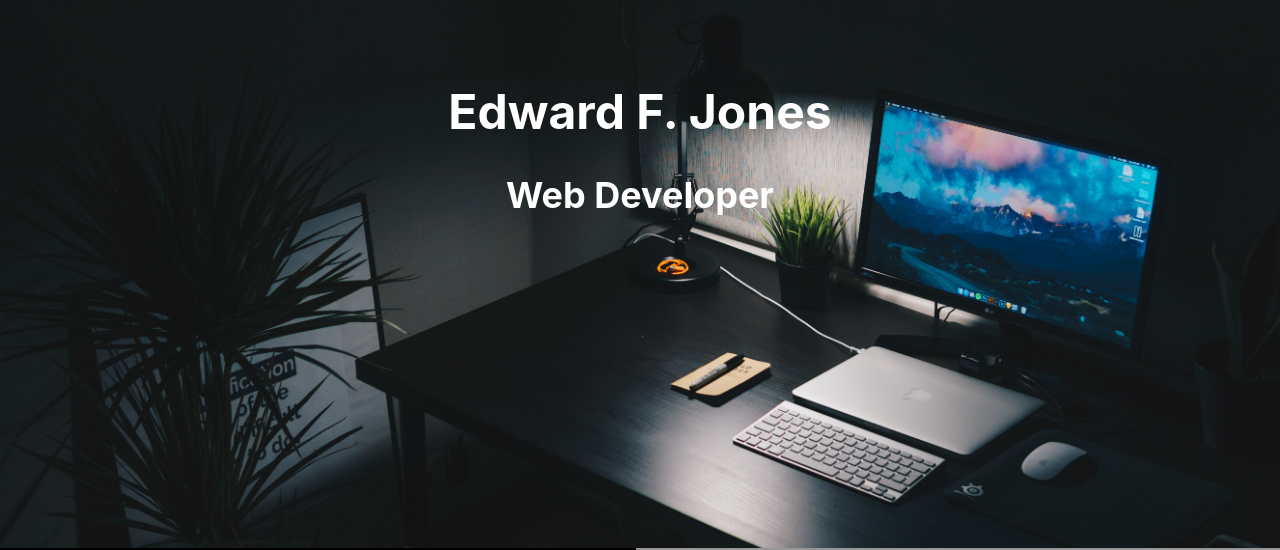
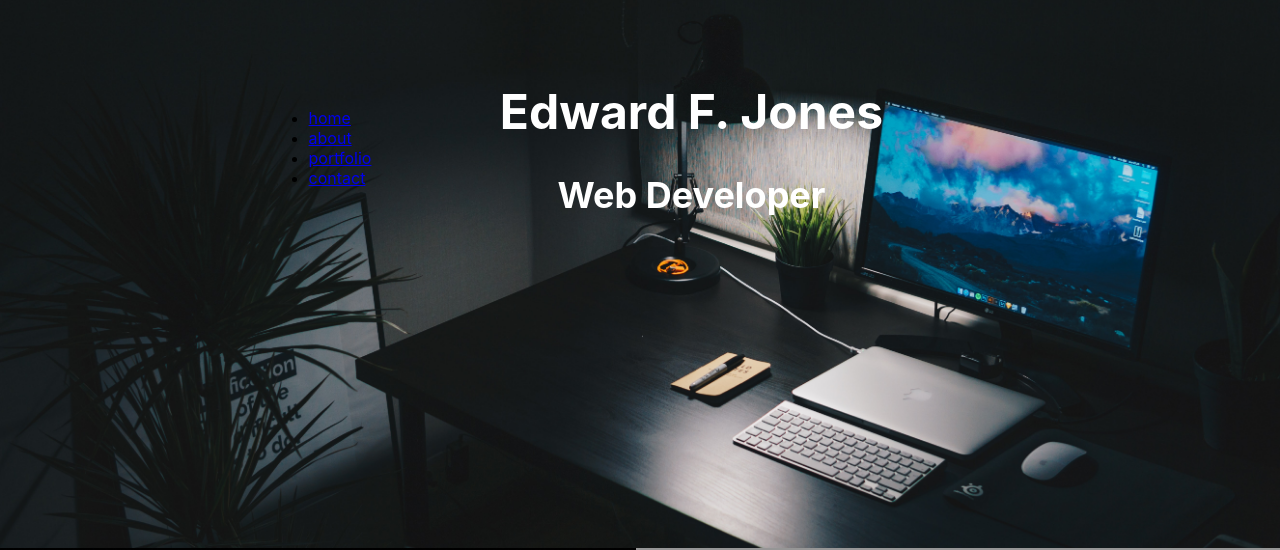
Before and after one commit to ed-f-jones/my-portfolio, a React (Create React App) app: page / in a window 1280 px wide. Shown: the part 252-802 px from the top of the page. Built offline with nearby package versions, Linux system fonts and the light colour scheme.

Commit message:
added navbar and css styles

```diff
--- a/src/App.css
+++ b/src/App.css
@@ -1,5 +1,9 @@
 *{
 box-sizing: border-box;
+}
+
+body {
+  scroll-behavior: smooth;
 }
 
 .hero {
--- a/src/components/Hero.js
+++ b/src/components/Hero.js
@@ -1,4 +1,5 @@
 import React from 'react';
+import Navbar from '../components/Navbar';
 import '../App.css';
 
  function Hero() {
@@ -7,6 +8,7 @@ import '../App.css';
      // link all sections together with smooth scrolling
     return (
         <header className="hero" id="home">
+            <Navbar/>
             <div className="hero-title">
                 <h1  data-aos="fade-left" data-aos-duration="1500">Edward F. Jones</h1>
                 <h2 data-aos="fade-right" data-aos-duration="2500" >Web Developer</h2>
--- /dev/null
+++ b/src/components/Navbar.js
@@ -0,0 +1,15 @@
+import React from 'react'
+
+ function Navbar() {
+    return (
+        <nav className="navbar">
+            <ul>
+                <li><a href="#home">home</a></li>
+                <li><a href="about">about</a></li>
+                <li><a href="portfolio">portfolio</a></li>
+                <li><a href="contact"> contact</a></li>
+            </ul>
+        </nav>
+    )
+}
+export default Navbar;
```
